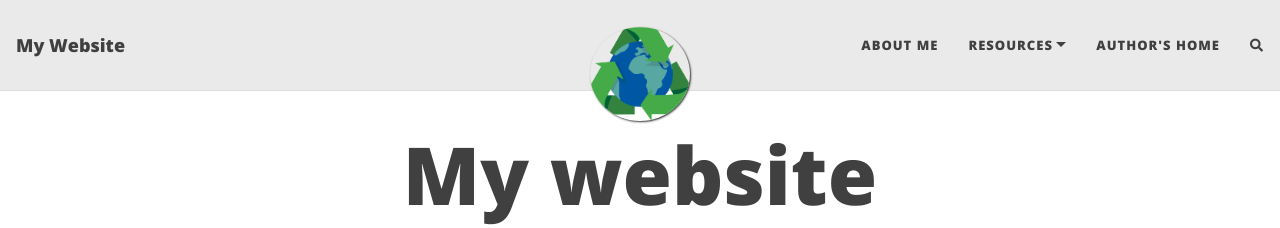
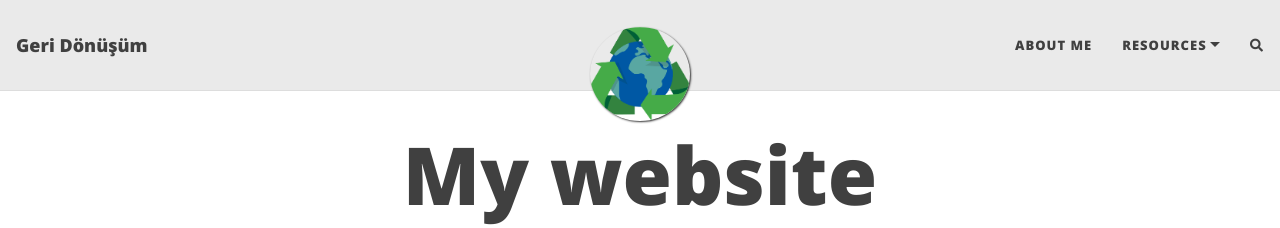
Before and after one commit to GeriDonusumFarkindaligi/GeriDonusumFarkindaligi.github.io, a Jekyll site: the page built from index.html, in a window 1280 px wide. Shown: the top 228 px of the page. Built offline with Jekyll 4.4.1, drawn with Linux system fonts in a browser that asks for light colours; nearby versions of some CDN libraries; the list of posts is cut into pages by our own code; comment, search, counter and statistics services are not loaded.

Commit message:
Update _config.yml

```diff
--- a/_config.yml
+++ b/_config.yml
@@ -10,7 +10,7 @@
 ############################
 
 # Name of website
-title: My Website
+title: Geri Dönüşüm
 
 # Your name to show in the footer
 author: Some Person
@@ -24,7 +24,7 @@ navbar-links:
   Resources:
     - Beautiful Jekyll: "https://beautifuljekyll.com"
     - Learn markdown: "https://www.markdowntutorial.com/"
-  Author's home: "https://deanattali.com"
+#  Author's home: "https://deanattali.com"
 
 ################
 # --- Logo --- #
```
